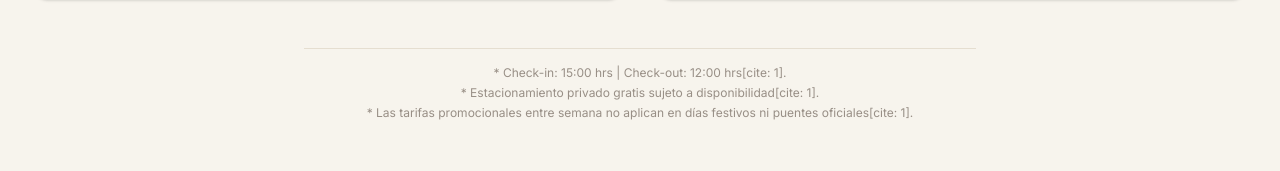
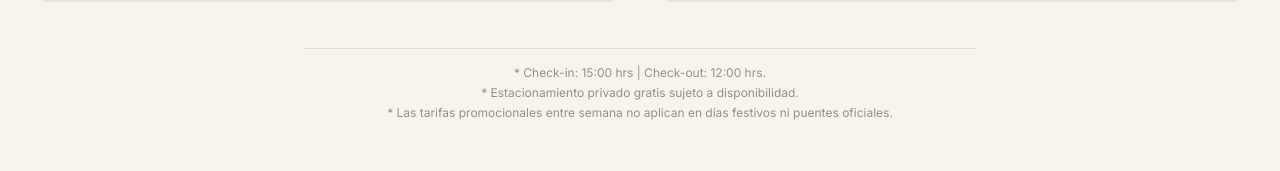
Before and after one commit to cuauhvip07/HSF2Front, a Next.js app: page /habitaciones in a window 1280 px wide. Shown: the part 1810-1981 px from the top of the page. Built offline with nearby package versions, Linux system fonts and the light colour scheme; a web font is replaced by a local one.

Commit message:
Changin information

```diff
--- a/app/(main)/habitaciones/page.tsx
+++ b/app/(main)/habitaciones/page.tsx
@@ -39,9 +39,9 @@ export default function RoomsPage() {
 
         {/* Aclaraciones y Políticas Legales */}
         <div className="text-center text-xs text-[#988f86] max-w-2xl mx-auto space-y-1 pt-4 border-t border-[#e5ded0]">
-          <p>* Check-in: 15:00 hrs | Check-out: 12:00 hrs[cite: 1].</p>
-          <p>* Estacionamiento privado gratis sujeto a disponibilidad[cite: 1].</p>
-          <p>* Las tarifas promocionales entre semana no aplican en días festivos ni puentes oficiales[cite: 1].</p>
+          <p>* Check-in: 15:00 hrs | Check-out: 12:00 hrs.</p>
+          <p>* Estacionamiento privado gratis sujeto a disponibilidad.</p>
+          <p>* Las tarifas promocionales entre semana no aplican en días festivos ni puentes oficiales.</p>
         </div>
       </div>
 
```
